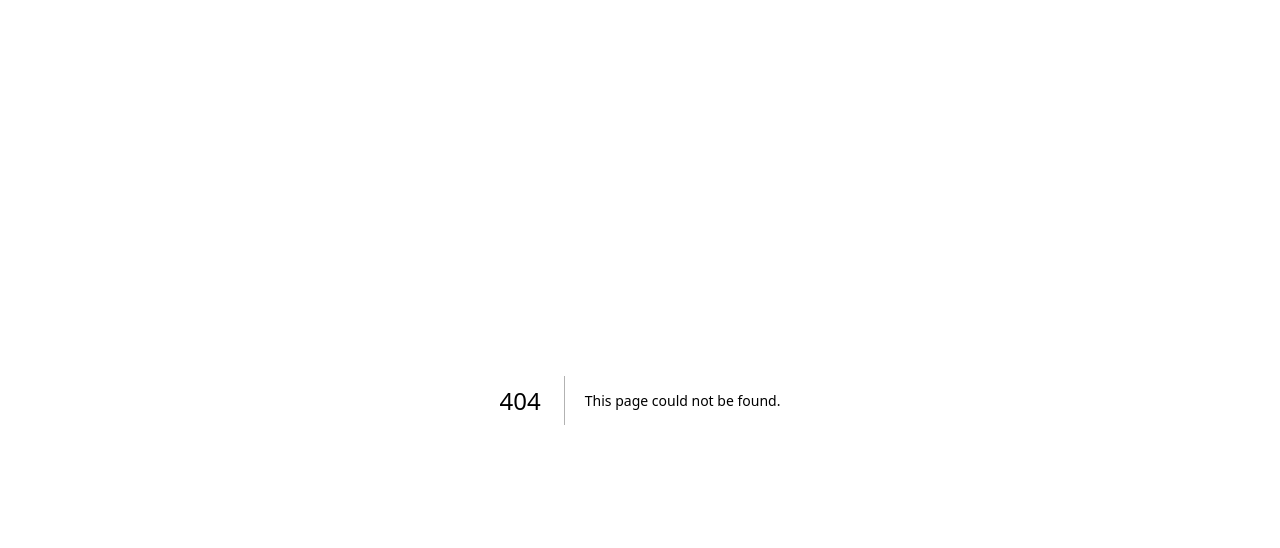
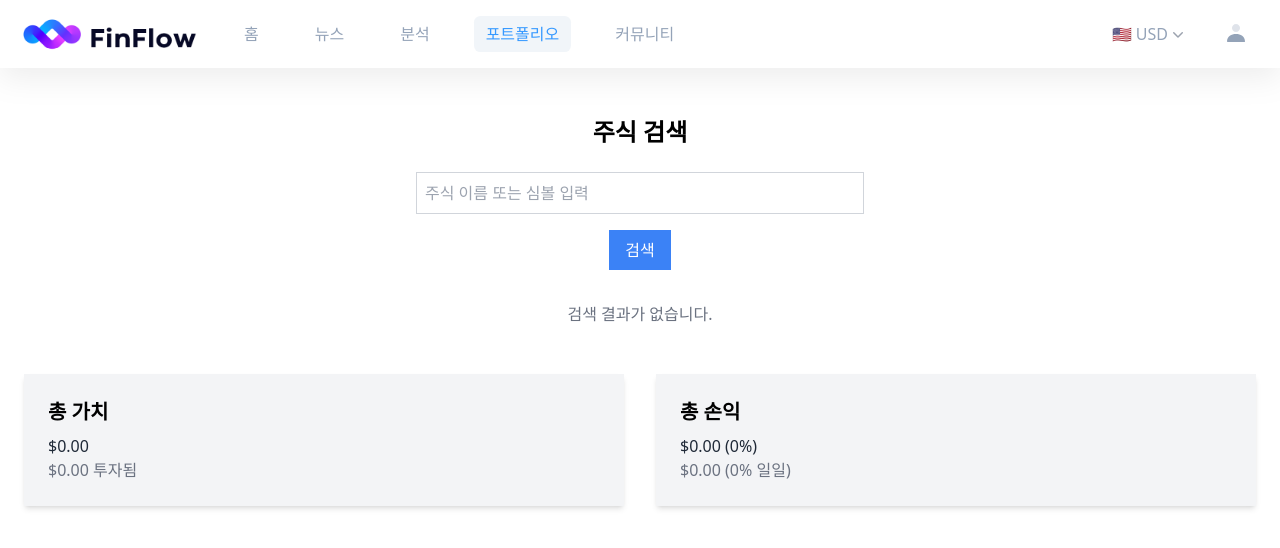
Before and after one commit to reo91004/Finflow-Client, a Next.js app: page /portfolio in a window 1280 px wide. Before the commit this address had no page. Shown: the top 548 px of the page. Built offline with nearby package versions, Linux system fonts and the light colour scheme; sample sign-in values are in the browser's storage.

Commit message:
feat: 로그인 후 포트폴리오 기능 추가

```diff
--- a/package.json
+++ b/package.json
@@ -9,6 +9,7 @@
     "lint": "next lint"
   },
   "dependencies": {
+    "axios": "^1.7.9",
     "class-variance-authority": "^0.7.1",
     "clsx": "^2.1.1",
     "firebase": "^11.0.2",
--- /dev/null
+++ b/src/app/(afterLogin)/portfolio/page.tsx
@@ -0,0 +1,125 @@
+'use client';
+
+import { useState, useEffect } from 'react';
+import Head from 'next/head';
+import axios from 'axios';
+
+type StockData = {
+	name: string;
+	symbol: string;
+	price: number;
+	currency: string;
+} | null;
+
+export default function StockPortfolio() {
+	const [searchTerm, setSearchTerm] = useState('');
+	const [searchResults, setSearchResults] = useState<StockData>(null); // 타입 명시적으로 설정해서 빨간줄 없앰
+	const [token, setToken] = useState<string | null>(null);
+
+	// JWT 토큰 로드
+	useEffect(() => {
+		const storedToken = localStorage.getItem('access_token');
+		if (storedToken) {
+			setToken(storedToken);
+		} else {
+			alert('로그인이 필요합니다.');
+			window.location.href = '/auth/login'; // 로그인 페이지로 리디렉션
+		}
+	}, []);
+
+	// 검색어 입력 시 상태를 업데이트
+	const handleSearchChange = (e: React.ChangeEvent<HTMLInputElement>) => {
+		setSearchTerm(e.target.value);
+	};
+
+	// FastAPI 호출하여 주식 데이터를 검색
+	const fetchStockData = async () => {
+		if (searchTerm.trim() === '' || !token) return;
+
+		try {
+			const response = await axios.get(
+				`http://localhost:8000/searchStocks?query=${encodeURIComponent(
+					searchTerm,
+				)}`,
+				{
+					headers: {
+						Authorization: `Bearer ${token}`, // JWT 토큰 포함
+					},
+				},
+			);
+			setSearchResults(response.data);
+		} catch (error) {
+			console.error('주식 데이터를 가져오는 중 오류 발생:', error);
+			setSearchResults(null);
+		}
+	};
+
+	return (
+		<div className='bg-white min-h-screen'>
+			<Head>
+				<title>주식 포트폴리오</title>
+				<meta
+					name='description'
+					content='나주식 포트폴리오 페이지에 오신 것을 환영합니다.'
+				/>
+				<link rel='icon' href='/favicon.ico' />
+			</Head>
+
+			<main className='pt-[4.25rem] p-6'>
+				{/* 검색 섹션 */}
+				<section id='stock-search' className='my-12'>
+					<h2 className='text-2xl font-semibold text-center'>주식 검색</h2>
+					<div className='mt-6 flex flex-col items-center'>
+						<input
+							type='text'
+							placeholder='주식 이름 또는 심볼 입력'
+							value={searchTerm}
+							onChange={handleSearchChange}
+							className='border border-gray-300 rounded-lg p-2 w-full max-w-md'
+						/>
+						<button
+							onClick={fetchStockData}
+							className='bg-blue-500 text-white px-4 py-2 rounded-lg mt-4'>
+							검색
+						</button>
+					</div>
+
+					{/* 검색 결과 표시 */}
+					<div className='mt-8'>
+						{searchResults ? (
+							<div className='bg-gray-100 p-6 rounded-lg shadow-md'>
+								<h3 className='text-xl font-bold'>검색 결과</h3>
+								<p className='mt-2'>
+									<strong>이름:</strong> {searchResults.name}
+								</p>
+								<p>
+									<strong>심볼:</strong> {searchResults.symbol}
+								</p>
+								<p>
+									<strong>종가:</strong> {searchResults.price} {searchResults.currency}
+								</p>
+							</div>
+						) : (
+							<p className='text-center text-gray-500'>검색 결과가 없습니다.</p>
+						)}
+					</div>
+				</section>
+
+				<section id='overview' className='my-12'>
+					<div className='grid grid-cols-1 md:grid-cols-2 gap-8'>
+						<div className='bg-gray-100 p-6 rounded-lg shadow-md'>
+							<h3 className='text-xl font-bold'>총 가치</h3>
+							<p className='mt-2 text-gray-800'>$0.00</p>
+							<p className='text-gray-500'>$0.00 투자됨</p>
+						</div>
+						<div className='bg-gray-100 p-6 rounded-lg shadow-md'>
+							<h3 className='text-xl font-bold'>총 손익</h3>
+							<p className='mt-2 text-gray-800'>$0.00 (0%)</p>
+							<p className='text-gray-500'>$0.00 (0% 일일)</p>
+						</div>
+					</div>
+				</section>
+			</main>
+		</div>
+	);
+}
--- a/src/app/(beforeLogin)/auth/login/page.tsx
+++ b/src/app/(beforeLogin)/auth/login/page.tsx
@@ -5,6 +5,7 @@ import Logo from '../../../../../public/images/logo.png';
 import Link from 'next/link';
 import { useState } from 'react';
 import { auth, signInWithEmailAndPassword } from '@/firebase'; // 로그인 함수 import
+import axios from 'axios';
 
 export default function Page() {
 	const [showPassword, setShowPassword] = useState(false);
@@ -20,12 +21,32 @@ export default function Page() {
 		e.preventDefault();
 		try {
 			// Firebase 로그인
-			await signInWithEmailAndPassword(auth, email, password);
+			const userCredential = await signInWithEmailAndPassword(
+				auth,
+				email,
+				password,
+			);
+			const user = userCredential.user;
+
+			// FastAPI에서 JWT 토큰 발급 요청
+			const formData = new URLSearchParams();
+			formData.append('username', email);
+			formData.append('password', password);
+
+			const response = await axios.post('http://localhost:8000/token', formData, {
+				headers: {
+					'Content-Type': 'application/x-www-form-urlencoded',
+				},
+			});
+
+			const { access_token } = response.data;
+
+			// JWT 토큰을 로컬 상태 또는 context에 저장
+			localStorage.setItem('access_token', access_token);
+
 			alert('로그인 성공!');
-			// 로그인 후 홈으로 이동
-			window.location.href = '/';
+			window.location.href = '/portfolio'; // 로그인 후 포트폴리오 페이지로 이동
 		} catch (err: any) {
-			// 에러 처리
 			console.error('로그인 실패:', err);
 			setError('이메일 또는 비밀번호가 잘못되었습니다.');
 		}
--- a/src/app/(beforeLogin)/auth/registration/page.tsx
+++ b/src/app/(beforeLogin)/auth/registration/page.tsx
@@ -101,6 +101,7 @@ export default function Page() {
 			const user = userCredential.user;
 
 			// FastAPI로 사용자 정보 전송
+			// 생각해보니 굳이 DB에 할 필요가 없네..
 			const response = await fetch('http://localhost:8000/register', {
 				method: 'POST',
 				headers: {
--- a/src/app/layout.tsx
+++ b/src/app/layout.tsx
@@ -1,4 +1,4 @@
-import "./globals.css";
+import './globals.css';
 
 export default function Layout({
 	children,
@@ -6,7 +6,7 @@ export default function Layout({
 	children: React.ReactNode;
 }>) {
 	return (
-        <html lang="en">
+		<html lang='en'>
 			<body>{children}</body>
 		</html>
 	);
```
Also changed, not shown: src/app/(afterLogin)/layout.tsx (indentation only), 1 other file (tests, documents, lock files or other folders). Lines whose indentation alone changed are shown as unchanged.
